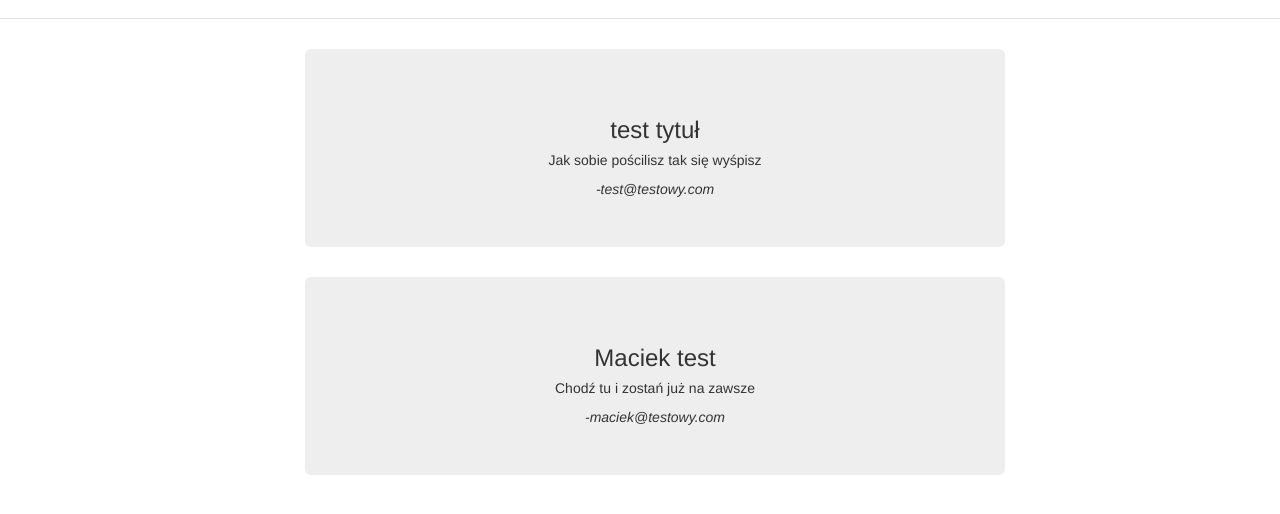
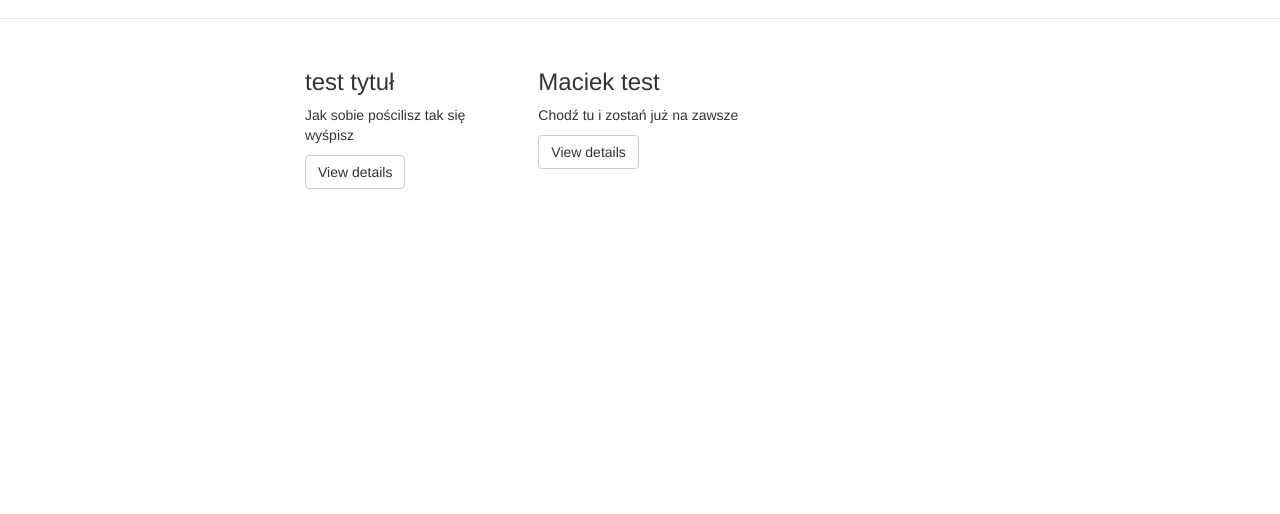
Before and after one commit to kpawel-29/angularProject, a website: page app/index.html at #/new in a window 1280 px wide. Shown: the part 54-568 px from the top of the page. Drawn offline with nearby package versions, Linux system fonts and the light colour scheme; some packages are replaced by stand-ins of ours; files that its build step writes are made by us from their sources.

Commit message:
prepare to add directive

```diff
--- a/app/scripts/app.js
+++ b/app/scripts/app.js
@@ -52,11 +52,13 @@ var app = angular.module('angularProjectApp', [
 
 var articlesTest = [
   {
+    index: "1",
     title: "test tytuł",
     body: "Jak sobie pościlisz tak się wyśpisz",
     author: "test@testowy.com"
   },
   {
+    index: "2",
     title: "Maciek test",
     body: "Chodź tu i zostań już na zawsze",
     author: "maciek@testowy.com"
--- a/app/scripts/controllers/main.js
+++ b/app/scripts/controllers/main.js
@@ -11,3 +11,7 @@ var app = angular.module('angularProjectApp');
   app.controller('MainCtrl', function ($scope, articleService){
     $scope.articles = articleService.getArticles();
   });
+
+  app.controller('showDetails', function(index){
+
+  });
--- a/app/views/main.html
+++ b/app/views/main.html
@@ -1,13 +1,16 @@
-<div class="container">
-  <div class="jumbotron" ng-repeat="article in articles">
+<div ng-repeat="article in articles">
+  <div class="col-md-4">
+    <h3>{{article.title}}</h3>
+    <p>{{article.body}}</p>
+    <p>
+      <a class="btn btn-default" ng-click="showDetails(article.index)" role="button">View details</a>
+    </p>
+  </div>
+<!--
     <h3>{{article.title}}</h3>
     <h5>{{article.body}}</h5>
     <cite>-{{article.author}}</cite>
+-->
 
-  </div>
 
-  <!--<div class="form-group"  ng-repeat="aa in awesomeThings">
-    <input type="text" ng-model="aa" class="form-class">
-  </div>
--->
 </div>
```
Also changed, not shown: app/views/new.html (+4 -4 lines).
